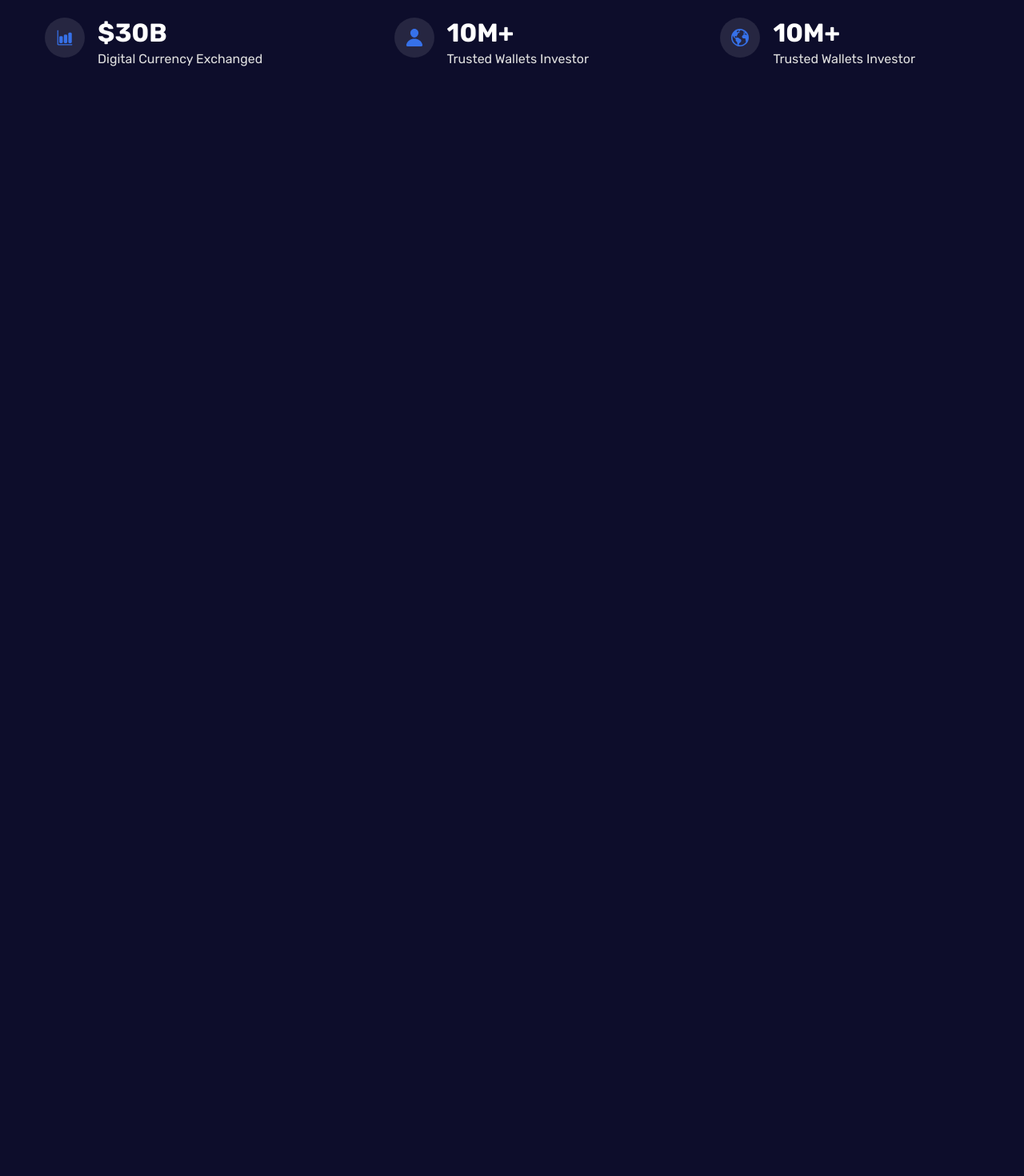
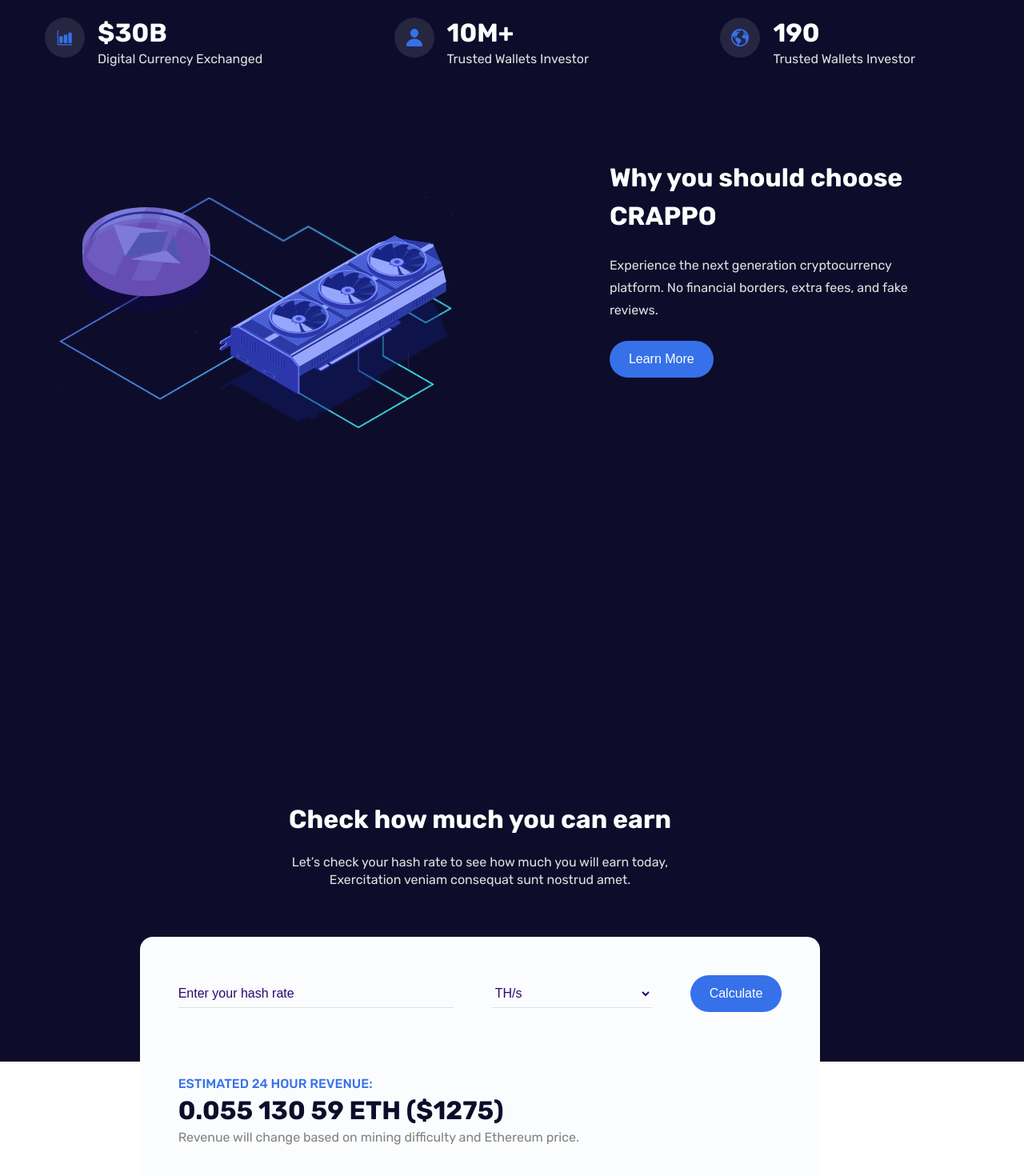
Before and after one commit to Adepejustephen/Crappo-landing-page, a React (Create React App) app: page / in a window 1280 px wide. Shown: the part 938-2408 px from the top of the page at 80% size. Before the commit the page ends 1680 px from the top, so only its background shows below. Built offline with nearby package versions, Linux system fonts and the light colour scheme.

Commit message:
trade crypto ection

```diff
--- a/src/App.tsx
+++ b/src/App.tsx
@@ -1,6 +1,6 @@
 import React from 'react';
 import { ThemeProvider } from 'styled-components';
-import { Header, Hero, WhyCrappo } from './components';
+import { CheckEarnings, Header, Hero, TradeCrypto, WhyCrappo } from './components';
 import { AppContainer, GlobalStyle } from './generalStyles/GrlobalStyles';
 import { Theme } from './generalStyles/themes';
 
@@ -12,8 +12,10 @@ function App() {
         <Header />
         <AppContainer>
           <Hero />
-          <WhyCrappo/>
+          <WhyCrappo />
+          <CheckEarnings />
         </AppContainer>
+        <TradeCrypto />
       </>
     </ThemeProvider>
   );
--- a/src/assets/svgs/index.ts
+++ b/src/assets/svgs/index.ts
@@ -4,5 +4,6 @@ import ArrowSm from './Arrow-Right-sm.svg'
 import BarIcon from './bar-chart-icon.svg'
 import EarthIcon from './earth-icon.svg'
 import PersonIcon from './person-Icon.svg'
+import WhyCrappoIll from './Illustrations.svg'
 
-export { Logo, HeroImg, ArrowSm, BarIcon,EarthIcon, PersonIcon };
+export { Logo, HeroImg, ArrowSm, BarIcon,EarthIcon, PersonIcon ,WhyCrappoIll };
--- a/src/components/button/Button.Styles.ts
+++ b/src/components/button/Button.Styles.ts
@@ -14,11 +14,12 @@ export const Btn = styled.button<BtnProp>`
       ? "transparent"
       : props.theme.colors.btnbg};
   padding: ${(props) =>
-    props.heaaderBtn ? " 1rem 2rem;" : ".8rem 1rem .8rem 2.4rem"};
+    props.heaaderBtn ? " 1rem 2rem;" : ".8rem 2.4rem .8rem 2.4rem"};
   color: ${(props) =>
     props.whiteBg ? props.theme.colors.mainbg : props.theme.colors.maintxt};
   font-size: ${(props) =>
     props.heaaderBtn ? " 1.4;" : "1.3rem"};
+    font-weight: ${(props) => props.theme.fontWeights.semibold};
   border: none;
   outline: none;
   border-radius: 3.2rem;
@@ -38,6 +39,6 @@ export const Btn = styled.button<BtnProp>`
   @media screen and (min-width: 600px) {
     font-size: 1.6rem;
     padding: ${(props) =>
-      props.heaaderBtn ? " 1rem 2rem;" : "1.2rem 1.2rem 1.2rem 2.4rem"};
+      props.heaaderBtn ? " 1rem 2rem;" : "1.4rem 2.4rem 1.4rem 2.4rem"};
   }
 `;
--- /dev/null
+++ b/src/components/checkEarning/Earning.Styles.ts
@@ -0,0 +1,161 @@
+import styled from "styled-components";
+
+export const EearningContainer = styled.section`
+  width: 100%;
+  height: 73.12vh;
+  display: flex;
+  align-items: center;
+  justify-content: center;
+
+`;
+
+export const EarningContents = styled.div`
+  max-width: 942px;
+  display: flex;
+  flex-direction: column;
+  align-items: center;
+  gap: 6rem;
+`;
+
+export const EarningTextContainer = styled.div`
+  display: flex;
+  flex-direction: column;
+  align-items: center;
+  justify-content: center;
+  gap: 2.4rem;
+
+  h4 {
+    font-size: ${(props) => props.theme.fontSize.xl};
+    text-align: center;
+    font-weight: ${(props) => props.theme.fontWeights.bold};
+    color: ${(props) => props.theme.colors.maintxt};
+  }
+
+  p {
+    font-weight: ${(props) => props.theme.fontWeights.normal};
+    font-size: ${(props) => props.theme.fontSize.sm};
+    color: ${(props) => props.theme.colors.secondarytxt};
+    line-height: 2.2rem;
+    text-align: center;
+  }
+
+  @media screen and (min-width: 600px) {
+    width: 60%;
+
+
+  }
+  @media screen and (min-width: 900px) {
+
+    h4 {
+      font-size: ${(props) => props.theme.fontSize.xxl};
+    }
+
+    p {
+      font-size: ${(props) => props.theme.fontSize.md};
+    }
+  }
+`;
+
+export const RateCalculatorContainer = styled.div`
+  display: flex;
+  flex-direction: column;
+  width: 100%;
+  background-color: #fbfcfe;
+  border-radius: 1.6rem;
+  padding: 2.4rem;
+  gap: 8rem;
+  z-index: 3;
+  margin-bottom: -38vh;
+
+  .form {
+    display: flex;
+    flex-direction: column;
+    justify-content: center;
+    gap: 2.4rem;
+  }
+  .form__input,
+  .form__select {
+    border: none;
+    outline: none;
+    border-bottom: 1px solid #e0e0e0;
+    color: ${(props) => props.theme.colors.secondarybg};
+    font-size: ${(props) => props.theme.fontSize.sm};
+    padding: 0.8rem 0;
+    background: none;
+    font-weight: ${(props) => props.theme.fontWeights.normal};
+  }
+
+  .revenue {
+    display: flex;
+    flex-direction: column;
+  }
+
+  .revenue__head {
+    font-weight: ${(props) => props.theme.fontWeights.semibold};
+    font-size: ${(props) => props.theme.fontSize.sm};
+    color: ${(props) => props.theme.colors.btnbg};
+  }
+
+  .revenue__amount {
+    font-weight: ${(props) => props.theme.fontWeights.bold};
+    font-size: ${(props) => props.theme.fontSize.xl};
+    color: ${(props) => props.theme.colors.mainbg};
+    line-height: 150%;
+  }
+
+  .revenue__smallText {
+    font-weight: ${(props) => props.theme.fontWeights.normal};
+    font-size: ${(props) => props.theme.fontSize.sm};
+    color: #828282;
+
+  }
+
+  @media screen and (min-width: 600px) {
+    padding: 4.8rem;
+    margin-bottom: -52vh;
+
+    .form {
+      flex-direction: row;
+      justify-content: flex-start;
+      align-items: center;
+      gap: 4.8rem;
+    }
+
+
+
+    .form__input {
+      max-width: 40rem;
+      width: 100%;
+    }
+
+    .form__select {
+      max-width: 20rem;
+      width: 100%;
+    }
+
+
+  }
+
+  @media screen and (min-width: 900px) {
+
+
+
+
+    .form__input,
+    .form__select {
+      font-size: ${(props) => props.theme.fontSize.md};
+    }
+
+
+
+    .revenue__head {
+      font-size: ${(props) => props.theme.fontSize.md};
+    }
+    .revenue__amount {
+      font-size: ${(props) => props.theme.fontSize.xxl};
+    }
+    .revenue__smallText {
+      font-size: ${(props) => props.theme.fontSize.md};
+    }
+  }
+`;
--- /dev/null
+++ b/src/components/checkEarning/index.tsx
@@ -0,0 +1,42 @@
+
+import { Button } from '../button';
+import { EarningContents, EarningTextContainer, EearningContainer, RateCalculatorContainer } from './Earning.Styles'
+
+export const CheckEarnings = () => {
+  return (
+    <EearningContainer>
+      <EarningContents>
+        <EarningTextContainer>
+          <h4>Check how much you can earn</h4>
+          <p>
+            Let’s check your hash rate to see how much you will earn today,
+            Exercitation veniam consequat sunt nostrud amet.
+          </p>
+        </EarningTextContainer>
+
+        <RateCalculatorContainer>
+          <form action="" className="form">
+            <input
+              type="text"
+              className="form__input"
+              defaultValue="Enter your hash rate"
+              //   placeholder="Enter your hash rate"
+            />
+            <select name="" id="" className="form__select">
+              <option value="TH/s">TH/s</option>
+            </select>
+            <Button>Calculate</Button>
+          </form>
+
+          <div className="revenue">
+            <h4 className="revenue__head">ESTIMATED 24 HOUR REVENUE:</h4>
+            <h2 className="revenue__amount">0.055 130 59 ETH ($1275)</h2>
+            <span className="revenue__smallText">
+              Revenue will change based on mining difficulty and Ethereum price.
+            </span>
+          </div>
+        </RateCalculatorContainer>
+      </EarningContents>
+    </EearningContainer>
+  );
+}
--- a/src/components/index.ts
+++ b/src/components/index.ts
@@ -1,3 +1,5 @@
 export * from './hero'
 export * from './header'
 export * from './whyCrappo'
+export * from './checkEarning'
+export * from './tradeCrypto'
--- /dev/null
+++ b/src/components/tradeCrypto/TradeCrypto.Styles.ts
@@ -0,0 +1,6 @@
+import styled from "styled-components";
+
+export const TradeCryptoContainer = styled.section`
+background-color: ${(props) => props.theme.colors.maintxt};
+min-height: 100vh;
+`
--- /dev/null
+++ b/src/components/tradeCrypto/index.tsx
@@ -0,0 +1,10 @@
+import React from 'react'
+import { TradeCryptoContainer } from './TradeCrypto.Styles'
+
+export const TradeCrypto = () => {
+  return (
+      <TradeCryptoContainer>
+
+    </TradeCryptoContainer>
+  )
+}
--- a/src/components/whyCrappo/WhyCrappo.styles.ts
+++ b/src/components/whyCrappo/WhyCrappo.styles.ts
@@ -5,8 +5,8 @@ export const WhyCrappoContainer = styled.section`
   min-height: 100vh;
   display: flex;
   flex-direction: column;
-  gap: 10rem;
-  padding-top: 8rem;
+  gap: 5rem;
+  padding: 8rem 0;
 `;
 
 export const Numbers = styled.div`
@@ -64,4 +64,49 @@ export const Numbers = styled.div`
   }
 `;
 
-export const WhyCrappo = styled.div``
+export const WhyCrappoMain = styled.div`
+  .whyCrappo__left {
+
+    .whyCrappo__left--image {
+      width: 100%;
+      height: 100%;
+      object-fit: contain;
+    }
+  }
+
+  .whyCrappo__right {
+    display: flex;
+    flex-direction: column;
+    gap: 2.4rem;
+
+
+    .whyCrappo__right--heading {
+      font-size: ${(props) => props.theme.fontSize.xl};
+      font-weight: ${(props) => props.theme.fontWeights.bold};
+      color: ${(props) => props.theme.colors.maintxt};
+      line-height: 3.2rem;
+    }
+
+    .whyCrappo__right--subText {
+      font-size: ${(props) => props.theme.fontSize.sm};
+      font-weight: ${(props) => props.theme.fontWeights.normal};
+      color: ${(props) => props.theme.colors.secondarytxt};
+
+      line-height: 2.2rem;
+    }
+
+    @media screen and (min-width: 900px) {
+      .whyCrappo__right--heading {
+        font-size: ${(props) => props.theme.fontSize.xxl};
+
+        max-width: 45rem;
+        line-height: 4.8rem;
+      }
+      .whyCrappo__right--subText {
+        font-size: ${(props) => props.theme.fontSize.md};
+        max-width: 45rem;
+        line-height: 2.8rem;
+      }
+    }
+  }
+`;
--- a/src/components/whyCrappo/index.tsx
+++ b/src/components/whyCrappo/index.tsx
@@ -1,6 +1,8 @@
 import React from "react";
-import { BarIcon, EarthIcon, PersonIcon } from "../../assets";
-import { Numbers, WhyCrappoContainer } from "./WhyCrappo.styles";
+import { BarIcon, EarthIcon, PersonIcon, WhyCrappoIll } from "../../assets";
+import { Container } from "../../generalStyles/GrlobalStyles";
+import { Button } from "../button";
+import { Numbers, WhyCrappoContainer, WhyCrappoMain } from "./WhyCrappo.styles";
 
 export const WhyCrappo = () => {
   return (
@@ -14,28 +16,44 @@ export const WhyCrappo = () => {
           </div>
         </div>
         <div className="numbers__item">
-          <img
-            src={PersonIcon}
-            alt="person"
-            className="numbers__item--image"
-          />
+          <img src={PersonIcon} alt="person" className="numbers__item--image" />
           <div className="numbers__item--text">
             <h4>10M+</h4>
             <span>Trusted Wallets Investor</span>
           </div>
         </div>
         <div className="numbers__item">
-          <img
-            src={EarthIcon}
-            alt="person"
-            className="numbers__item--image"
-          />
+          <img src={EarthIcon} alt="person" className="numbers__item--image" />
           <div className="numbers__item--text">
-            <h4>10M+</h4>
+            <h4>190</h4>
             <span>Trusted Wallets Investor</span>
           </div>
         </div>
       </Numbers>
+      <WhyCrappoMain>
+        <Container>
+          <div className="whyCrappo__left">
+            <img
+              src={WhyCrappoIll}
+              alt="WhyCrappo illustration"
+              className="whyCrappo__left--image"
+            />
+          </div>
+
+          <div className="whyCrappo__right">
+            <h4 className="whyCrappo__right--heading">
+              Why you should choose CRAPPO
+            </h4>
+            <span className="whyCrappo__right--subText">
+              Experience the next generation cryptocurrency platform. No
+              financial borders, extra fees, and fake reviews.
+            </span>
+            <Button>
+              Learn More
+            </Button>
+          </div>
+        </Container>
+      </WhyCrappoMain>
     </WhyCrappoContainer>
   );
 };
--- a/src/generalStyles/GrlobalStyles.ts
+++ b/src/generalStyles/GrlobalStyles.ts
@@ -7,10 +7,17 @@ interface Direction {
 export const Container = styled.div<Direction>`
   display: flex;
   flex-direction: ${(props) => (props.reverse ? "column-reverse" : "column")};
+  align-items: center;
+  gap: 4rem;
+
   width: 100%;
 
-  @media screen and (min-width: 700px) {
+  @media screen and (min-width: 600px) {
     flex-direction: ${(props) => (props.reverse ? "row-reverse" : "row")};
+    gap: 5.64rem;
+  }
+  @media screen and (min-width: 900px) {
+    gap: 15.4rem;
   }
 `;
 
```
Also changed, not shown: 1 other file (tests, documents, lock files or other folders).
